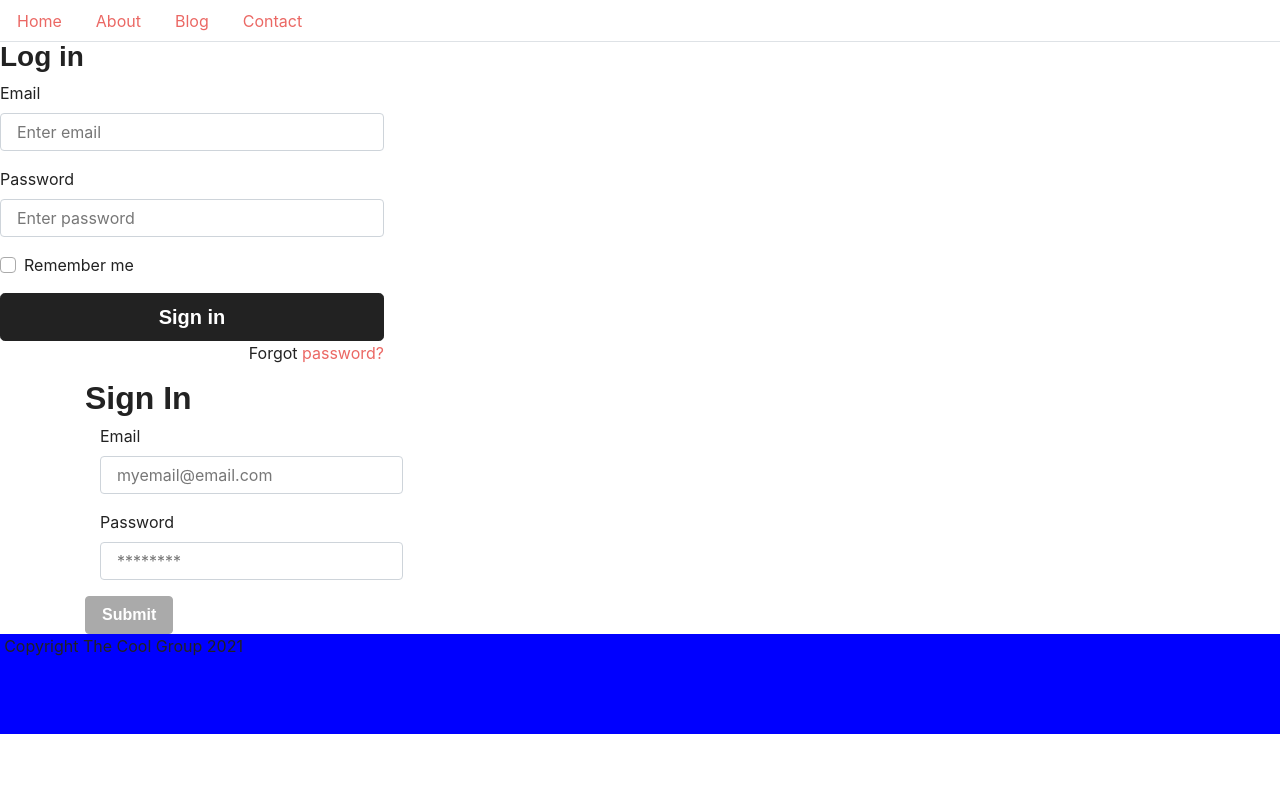
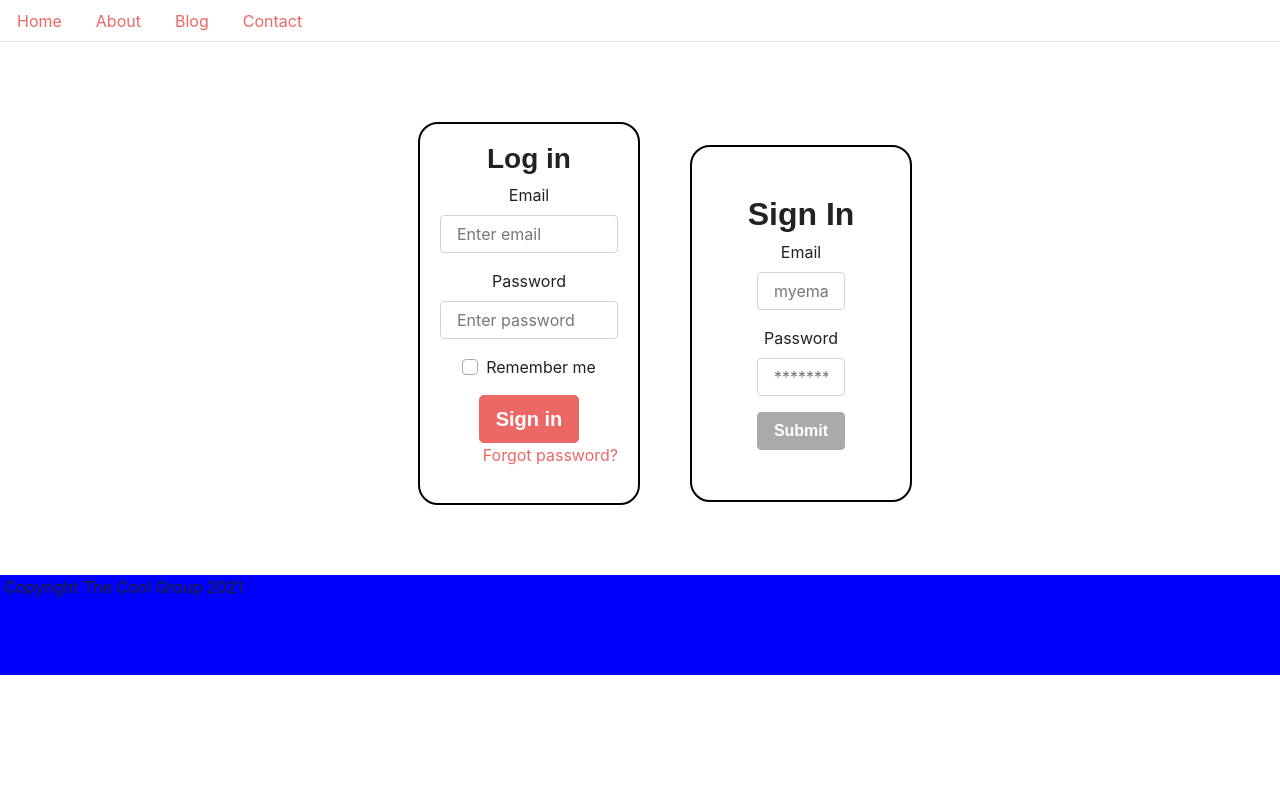
Before and after one commit to asomani91/roadWise, a React (Create React App) app in the folder client/: page /Dashboard in a window 1280 px wide. Shown: the top 800 px of the page. Built offline with nearby package versions, Linux system fonts and the light colour scheme; a web font is replaced by a local one.

Commit message:
user login page construct

```diff
--- a/client/src/components/Form/login.css
+++ b/client/src/components/Form/login.css
@@ -2,18 +2,65 @@
     box-sizing: border-box;
 }
 
-form {
-    width: 30%;
-}
+
 
 #loginForm {
+    /* display: flex; */
+    flex-direction: column;
+    width: 20%;
+    border:2px solid black;
+    padding: 20px;
+    margin-bottom: 20px;
+    border-radius: 20px;
+    margin-left: 50px;
+}
+#box{
     display: flex;
-    width: 30%;
-    /* margin: 10rem auto 0 10rem; */
-    flex-direction: column;
+/*
+   padding: 50px; */
+   width: 100%;
+
+   text-align: center;
+    margin-top: 80px;
+   align-items: center;
+   justify-content: center;
+   margin-bottom: 50px;
 }
 
 
+
+/* .form{
+    display: flex;
+    flex-direction: column;
+    width: 20%;
+    border:2px solid black;
+    padding: 20px;
+    margin-bottom: 20px;
+    border-radius: 20px;
+
+
+} */
+.signupContainer{
+
+margin: 0 auto;
+justify-content: center;
+display: flex;
+align-items: center;
+}
+
+
+.signUp{
+
+    flex-direction: column;
+    width: 20%;
+    border:2px solid black;
+    padding: 50px;
+    margin-left: 50px;
+    border-radius: 20px;
+    /* justify-content: center;
+    align-items: center; */
+
+}
 /*
 body {
     min-height: 100vh;
--- a/client/src/components/Form/login.jsx
+++ b/client/src/components/Form/login.jsx
@@ -1,10 +1,22 @@
 import React from "react";
 import "./login.css";
+
+import {
+    Container,
+    Col,
+    Form,
+    FormGroup,
+    Label,
+    Input,
+    Button,
+} from 'reactstrap';
 
 
 function LoginForm(props) {
 
     return (
+    <Container className="signupContainer">
+<div id="box">
             <form id="loginForm">
 
                 <h3>Log in</h3>
@@ -26,11 +38,45 @@ return (
                     </div>
                 </div>
 
-<button type="submit" className="btn btn-dark btn-lg btn-block">Sign in</button>
+                <button type="submit" className="btn btn-primary btn-lg">Sign in</button>
                 <p className="forgot-password text-right">
-    Forgot <a href="#">password?</a>
+                    <a href="#">   Forgot password?</a>
                 </p>
+
             </form>
+
+
+
+                <Form className="signUp">
+                   <h2>Sign In</h2>
+                    <Col>
+                        <FormGroup>
+                            <Label>Email</Label>
+                            <Input
+                                type="email"
+                                name="email"
+                                id="exampleEmail"
+                                placeholder="myemail@email.com"
+                            />
+                        </FormGroup>
+                    </Col>
+                    <Col>
+                        <FormGroup>
+                            <Label for="examplePassword">Password</Label>
+                            <Input
+                                type="password"
+                                name="password"
+                                id="examplePassword"
+                                placeholder="********"
+                            />
+                        </FormGroup>
+                    </Col>
+                    <Button>Submit</Button>
+                </Form>
+</div>
+    </Container>
+
+
     );
 };
 
--- a/client/src/components/Form/signup.css
+++ /dev/null
@@ -1,4 +0,0 @@
-.signUp {
-    display: flex;
-    flex-direction: column;
-}
--- a/client/src/components/Form/signupform.jsx
+++ /dev/null
@@ -1,44 +0,0 @@
-import React from 'react';
-import {
-    Container,
-    Col,
-    Form,
-    FormGroup,
-    Label,
-    Input,
-    Button,
-} from 'reactstrap';
-import "./signup.css"
-function SignUpForm() {
-    return ( <Container className="signUp">
-        <h2>Sign In</h2>
-        <Form className="form">
-          <Col>
-            <FormGroup>
-              <Label>Email</Label>
-              <Input
-                type="email"
-                name="email"
-                id="exampleEmail"
-                placeholder="myemail@email.com"
-              />
-            </FormGroup>
-          </Col>
-          <Col>
-            <FormGroup>
-              <Label for="examplePassword">Password</Label>
-              <Input
-                type="password"
-                name="password"
-                id="examplePassword"
-                placeholder="********"
-              />
-            </FormGroup>
-          </Col>
-          <Button>Submit</Button>
-        </Form>
-      </Container>
-    )
-}
-
-export default SignUpForm
--- a/client/src/pages/Dashboard/Dashboard.js
+++ b/client/src/pages/Dashboard/Dashboard.js
@@ -1,6 +1,6 @@
 import React ,{useState,useEffect}from 'react';
 import LoginForm from "../../components/Form/login";
-import SignUpForm from "../../components/Form/signupform"
+
 import "./dashboard.css"
 function Dashboard() {
   const [user,setUser] = useState({});
@@ -11,10 +11,17 @@ const usernameChange = (event,newValue) => this.setState({username:newValue});
   return (
    <div>
     <div classNames="form">
-      <LoginForm />
-      <SignUpForm/>
+
+
+
+
+      <LoginForm  />
+
+
+
+      </div>
     </div>
-   </div>
+
   )
 }
 
--- a/client/src/pages/Dashboard/dashboard.css
+++ b/client/src/pages/Dashboard/dashboard.css
@@ -0,0 +1,7 @@
+.box{
+     align-items: center;
+    background-color: blue;
+    height: 500px;
+    width: 800px;
+
+}
```
Lines whose indentation alone changed are shown as unchanged.
